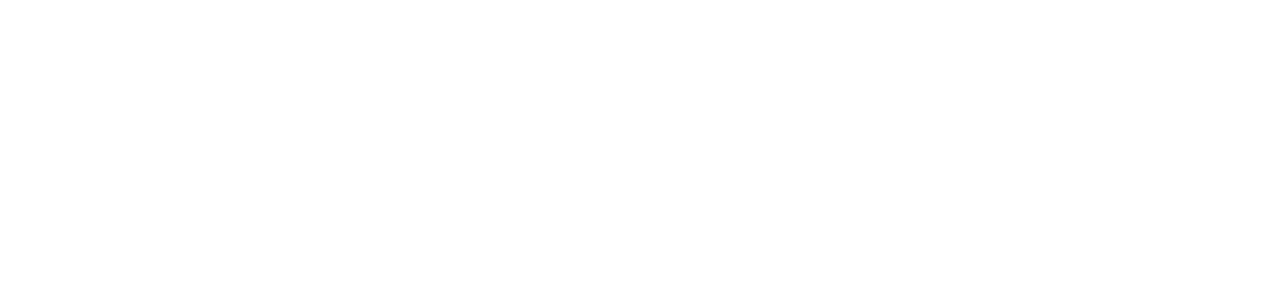
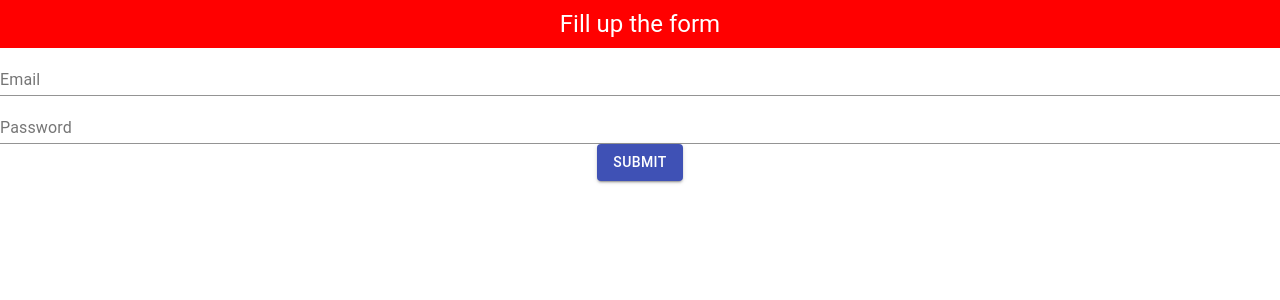
Before and after one commit to Nischal-Shakya011/cv-generator-pdf, a Next.js app: page / in a window 1280 px wide. Shown: the top 300 px of the page. Built offline with nearby package versions, Linux system fonts and the light colour scheme.

Commit message:
validation

```diff
--- a/src/pages/index.js
+++ b/src/pages/index.js
@@ -1,10 +1,72 @@
-import React from "react";
+import React from 'react';
+import { useFormik } from 'formik';
+import Button from '@material-ui/core/Button';
+import TextField from '@material-ui/core/TextField';
+import { formSchema } from '@/validationSchema/formSchema';
+import { Box, Grid, Typography } from '@material-ui/core';
 
-export default function Home() {
+
+const CvForm = () => {
+  const formik = useFormik({
+    initialValues: {
+      email: '',
+      password: '',
+    },
+    validationSchema: formSchema,
+    onSubmit: (values) => {
+      alert(JSON.stringify(values, null, 2));
+    },
+  });
+// console.log(formik);
   return (
-   <div>
+    <div>
 
-   </div>
+      <Box
+      sx={{
+        display: 'flex',
+        justifyContent: 'center',
+        alignItems: 'center',
+        padding: '8px',
+        bgcolor: 'red',
+        color: 'white',
+      }}
+      >
+        <Typography variant="h5">
+        Fill up the form
+        </Typography>
+      </Box>
+      <form onSubmit={formik.handleSubmit}>
+        <TextField
+          fullWidth
+          id="email"
+          name="email"
+          label="Email"
+          value={formik.values.email}
+          onChange={formik.handleChange}
+          onBlur={formik.handleBlur}
+          error={formik.touched.email && Boolean(formik.errors.email)}
+          helperText={formik.touched.email && formik.errors.email}
+        />
+        <TextField
+          fullWidth
+          id="password"
+          name="password"
+          label="Password"
+          type="password"
+          value={formik.values.password}
+          onChange={formik.handleChange}
+          onBlur={formik.handleBlur}
+          error={formik.touched.password && Boolean(formik.errors.password)}
+          helperText={formik.touched.password && formik.errors.password}
+        />
+        <Grid container justifyContent='center' alignItems='center'>
+        <Button color="primary" variant="contained" type="submit">
+          Submit
+        </Button>
+        </Grid>
+      </form>
+    </div>
+  );
+};
 
-  );
-}
+export default CvForm;
--- /dev/null
+++ b/src/validationSchema/formSchema.jsx
@@ -0,0 +1,12 @@
+import * as yup from 'yup';
+
+export const formSchema = yup.object({
+    email: yup
+      .string('Enter your email')
+      .email('Enter a valid email')
+      .required('Email is required'),
+    password: yup
+      .string('Enter your password')
+      .min(8, 'Password should be of minimum 8 characters length')
+      .required('Password is required'),
+  });
```
Also changed, not shown: package.json (+7 -1 lines), 1 other file (tests, documents, lock files or other folders).
